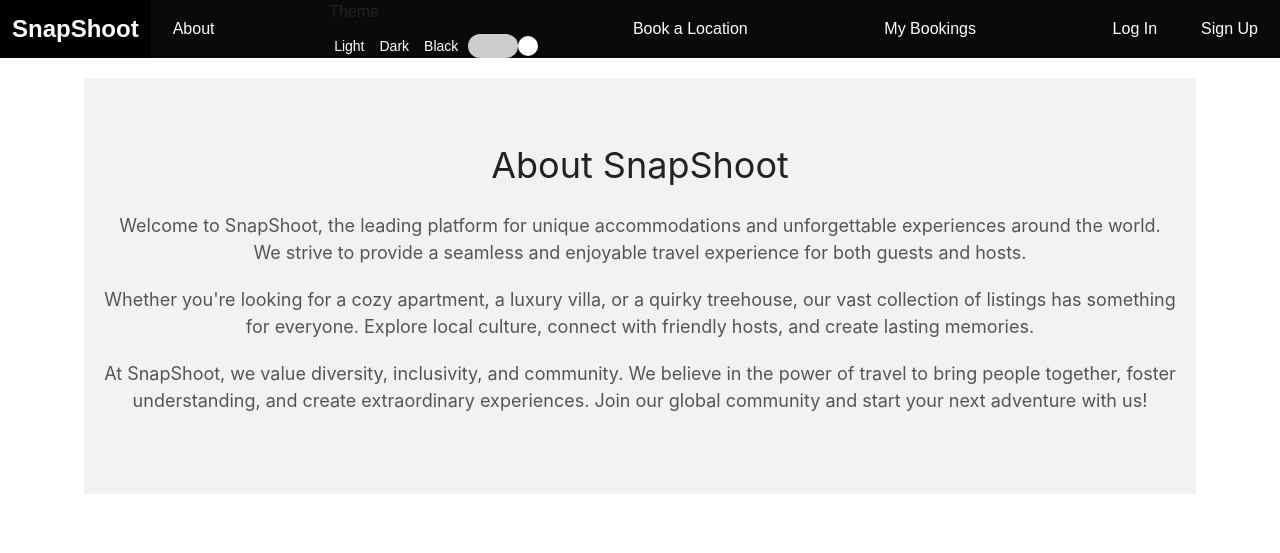
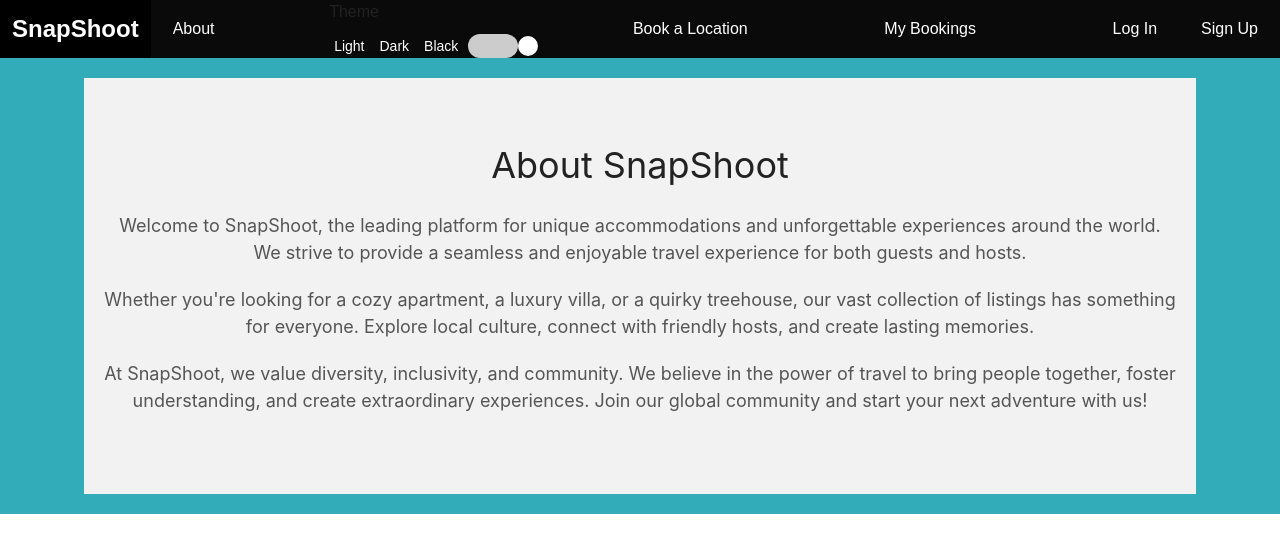
Before and after one commit to undftdcreed/SnapShoot, a Django app: page /about/ in a window 1280 px wide. Shown: the top 553 px of the page. Run offline with Django 4.2, Linux system fonts and the light colour scheme.

Commit message:
css changes

```diff
--- a/main_app/static/styles/main.css
+++ b/main_app/static/styles/main.css
@@ -1,6 +1,6 @@
 /* Define CSS variables for different themes */
 :root {
-  --background-color: #ffffff;
+  --background-color: #33acba;
   --text-color: #222222;
 }
 
@@ -18,7 +18,7 @@
 
 /* Apply the theme variables to the elements */
 body {
-  background-color: var(--background-color);
+  background-color: #33acba;
   color: var(--text-color);
 }
 
```
